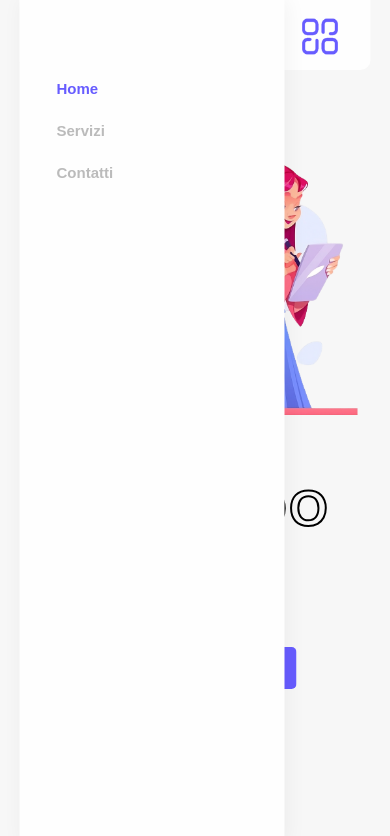
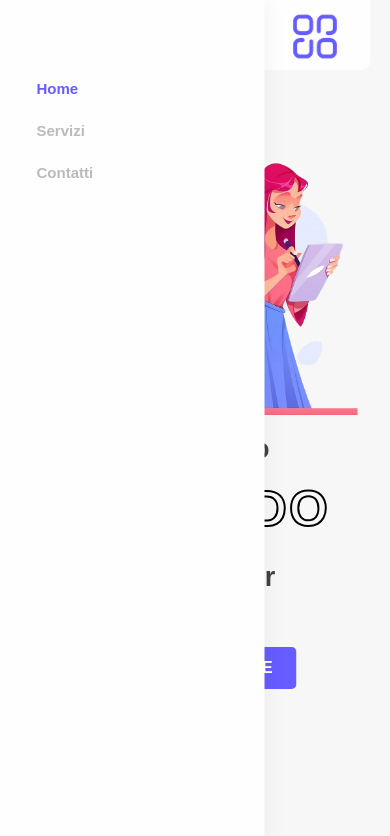
Before and after one commit to edoardofilippucci/V1-Sito-Web, a plain HTML site: page index.html in a window 390 px wide. Both pictures are taken after a click on the label 320 px from the left and 35 px from the top of the page. Shown: the top 836 px of the page. Drawn offline with nearby package versions, Linux system fonts and the light colour scheme; a script that the page names is missing.

Commit message:
Add files via upload

```diff
--- a/languages/css/style.css
+++ b/languages/css/style.css
@@ -2,8 +2,12 @@
 
 --LEGENDA--
 *work in progress*
++ menu (chiudere menu cliccando fuori dal nav stesso oltre che da icona)
++ non si vede pulsante to-top nella versione desktop
++ sistemare dimensione contact form
+
+
 + pagine servizi
-+ menu (togliere spazio a sx, chiudere menu cliccando fuori dal nav stesso oltre che da icona)
 + easter egg
 + elementi design home e pagine
 
@@ -1071,6 +1075,7 @@ body.dark-theme .scroll-to-top {
 /* -------------- RESPONSIVE -------------- */
 @media only screen and (max-width: 1100px) {
   /* -------------- MENU -------------- */
+
   header {
     width: 90%;
     padding: 0 20px;
@@ -1087,6 +1092,7 @@ body.dark-theme .scroll-to-top {
 
   header .img-hamburger {
     z-index: 1200;
+    width: 55px;
   }
 
   nav {
@@ -1102,7 +1108,7 @@ body.dark-theme .scroll-to-top {
   }
 
   #nav_check:checked ~ nav {
-    left: 0;
+    left: -20px;
   }
 
   nav.logo {
@@ -1166,6 +1172,7 @@ body.dark-theme .scroll-to-top {
 
   .scroll-to-top i {
     font-size: 16px;
+    color: var(--primary-color);
   }
 
   /* prova .section elemento */
```
